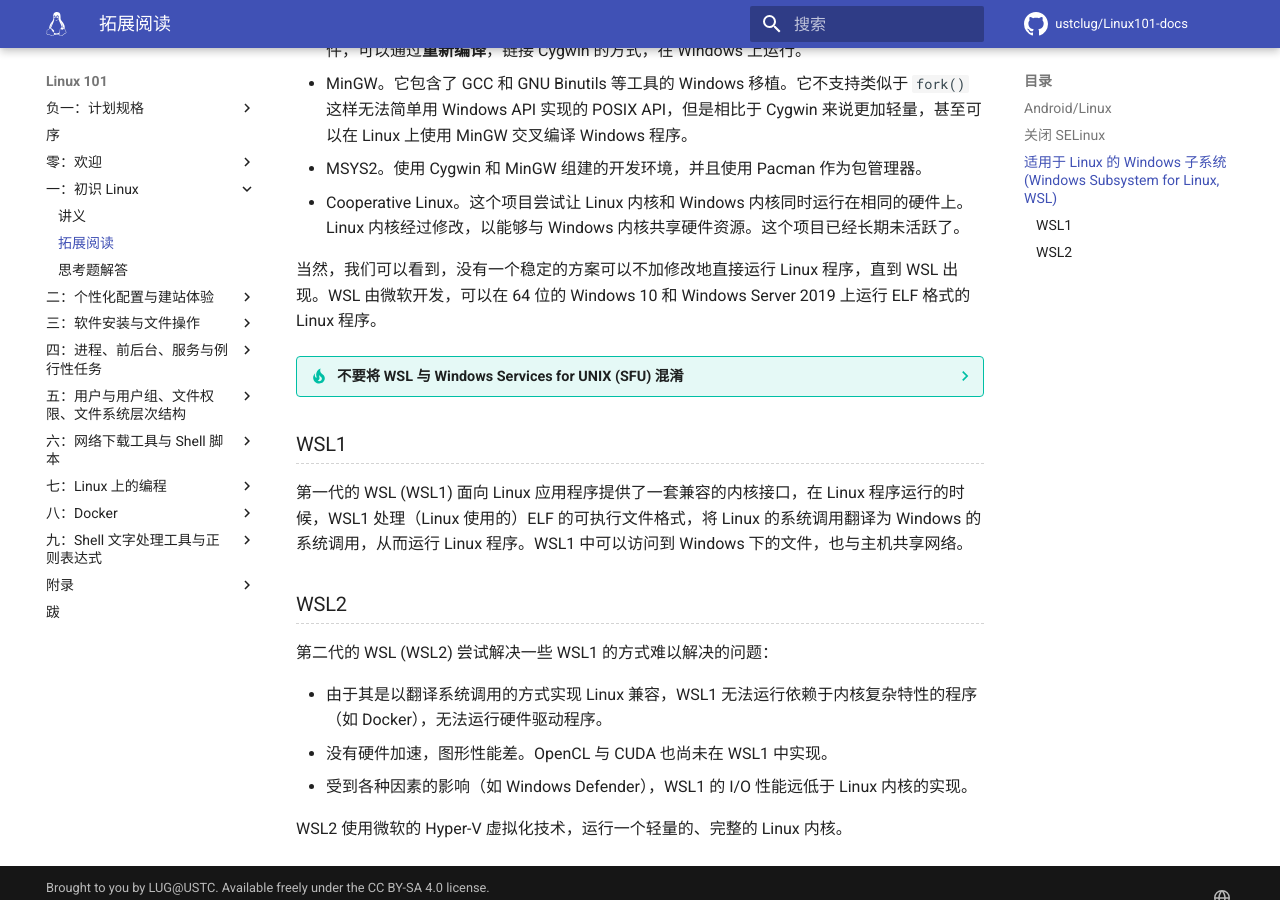
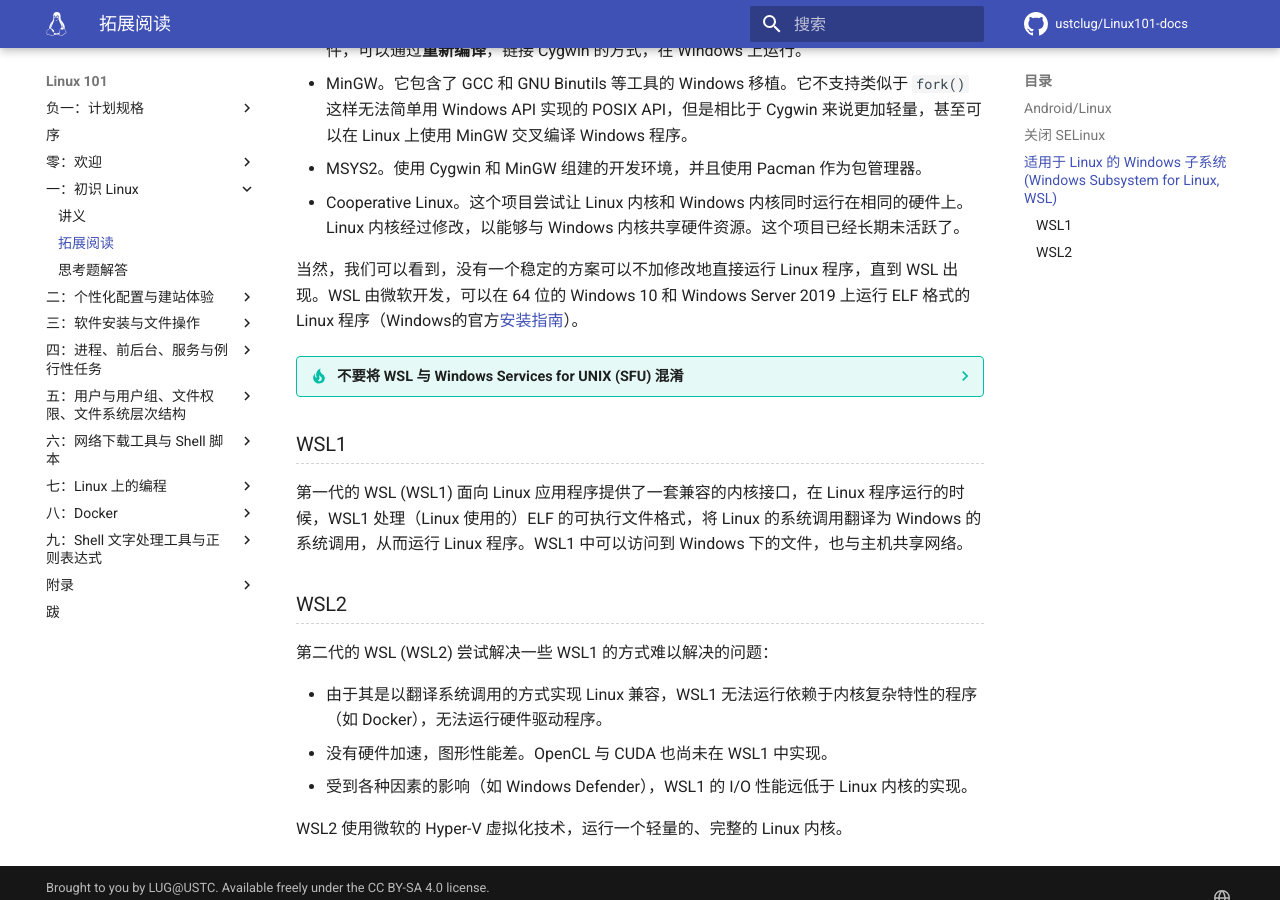
Before and after one commit to ustclug/Linux101-docs, an MkDocs documentation site: the page built from docs/Ch01/supplement.md, in a window 1280 px wide and 900 px high, scrolled down 1943 px. Built offline with MkDocs 1.6.1 and Material for MkDocs 9.7.7, drawn with Linux system fonts in a browser that asks for light colours; comment, search, counter and statistics services are not loaded.

Commit message:
add tips on OVA usage and WSL guidance

```diff
--- a/docs/Ch01/supplement.md
+++ b/docs/Ch01/supplement.md
@@ -75,7 +75,7 @@
 - MSYS2。使用 Cygwin 和 MinGW 组建的开发环境，并且使用 Pacman 作为包管理器。
 - Cooperative Linux。这个项目尝试让 Linux 内核和 Windows 内核同时运行在相同的硬件上。Linux 内核经过修改，以能够与 Windows 内核共享硬件资源。这个项目已经长期未活跃了。
 
-当然，我们可以看到，没有一个稳定的方案可以不加修改地直接运行 Linux 程序，直到 WSL 出现。WSL 由微软开发，可以在 64 位的 Windows 10 和 Windows Server 2019 上运行 ELF 格式的 Linux 程序。
+当然，我们可以看到，没有一个稳定的方案可以不加修改地直接运行 Linux 程序，直到 WSL 出现。WSL 由微软开发，可以在 64 位的 Windows 10 和 Windows Server 2019 上运行 ELF 格式的 Linux 程序（Windows的官方[安装指南](https://docs.microsoft.com/zh-cn/windows/wsl/install-win10#step-6---install-your-linux-distribution-of-choice)）。
 
 ??? tip "不要将 WSL 与 Windows Services for UNIX (SFU) 混淆"
 
```
Also changed, not shown: docs/Ch01/index.md (+8 -1 lines), docs/Ch01/images/VirtualBox-import.jpg (added).
